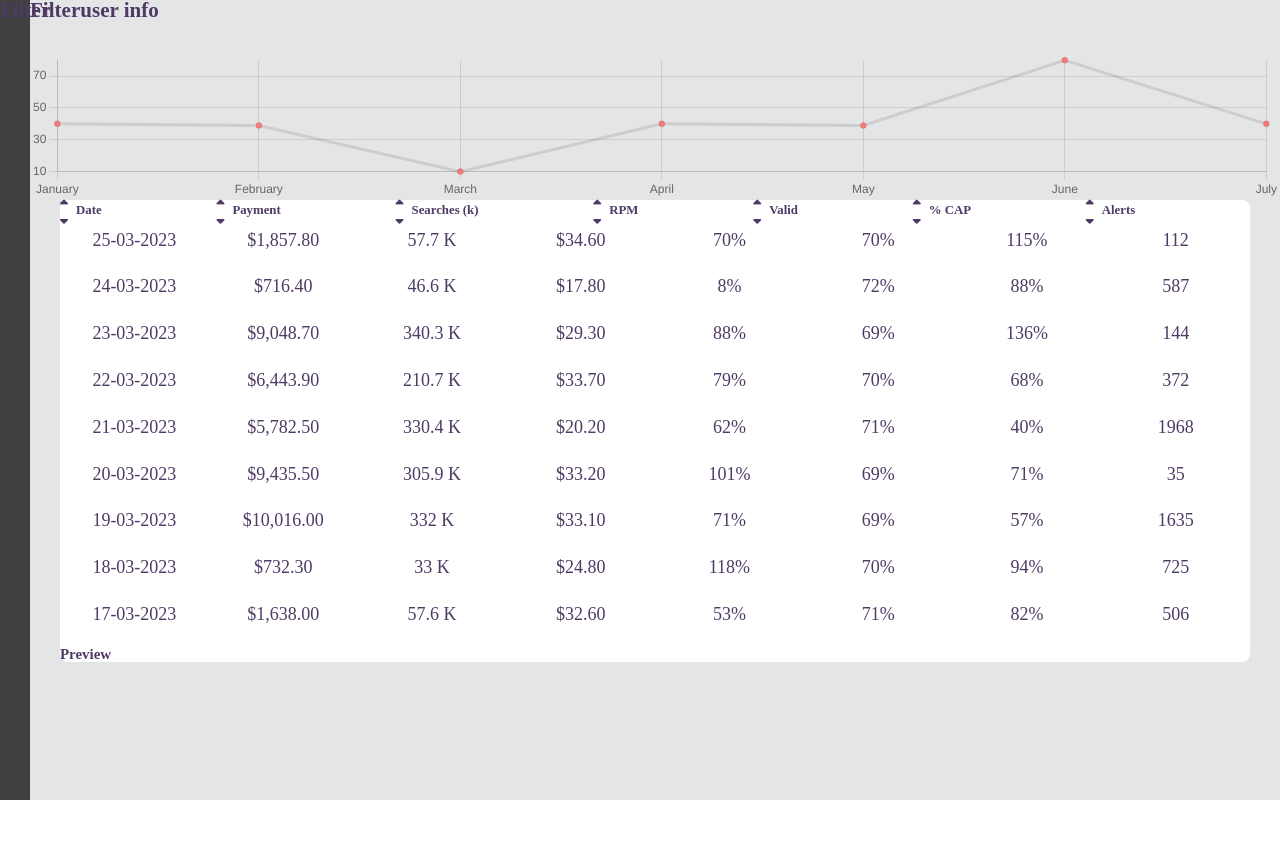
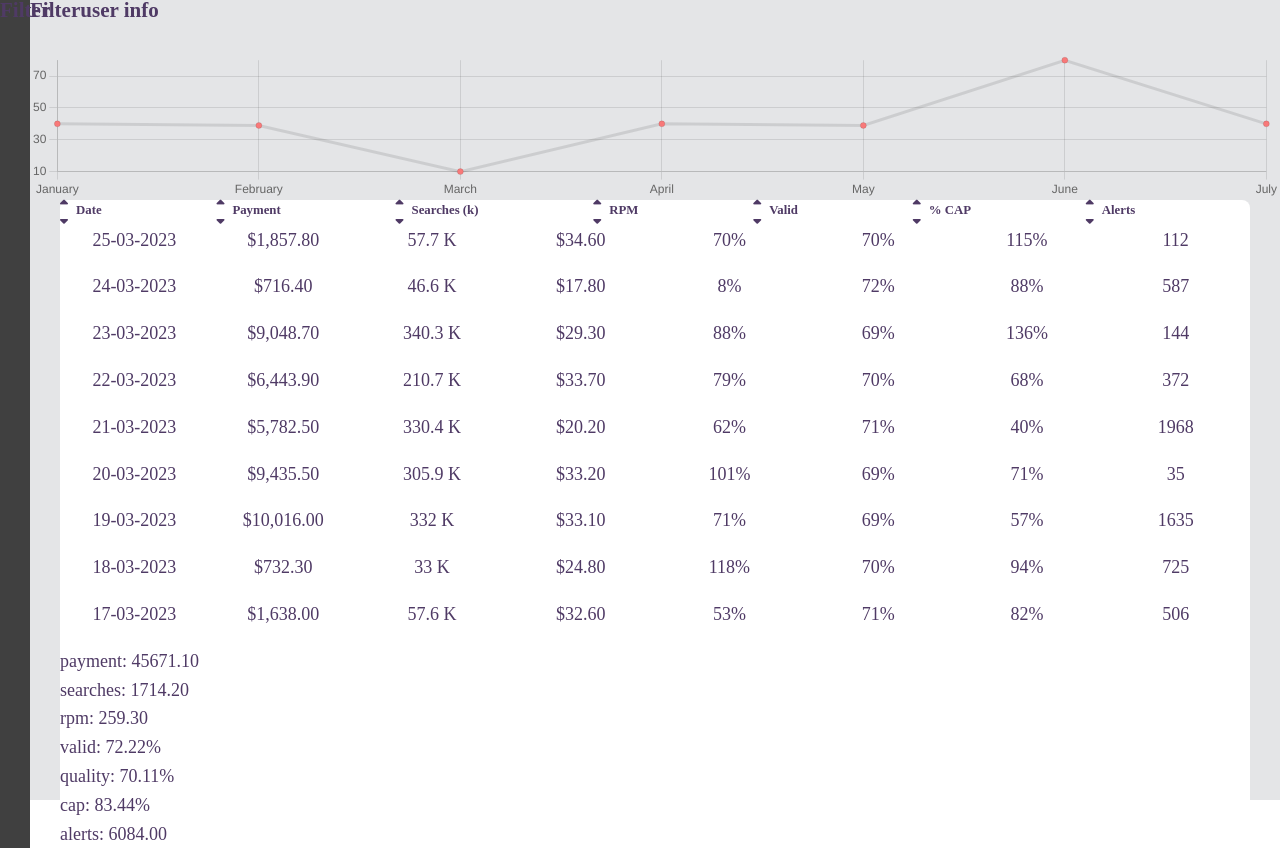
Before and after one commit to eran5000/Dashboard, a Vue app: page /#/ in a window 1280 px wide. Before the commit the page ends 800 px from the top, so only its background shows below. Built offline with nearby package versions, Linux system fonts and the light colour scheme.

Commit message:
getting quality from json

```diff
--- a/src/cmps/DataTable.vue
+++ b/src/cmps/DataTable.vue
@@ -2,7 +2,7 @@
   <section class="table-container">
     <TableHeader @sort="$emit('sort', $event)" />
     <DataList :entities="entities" />
-    <TableSummary />
+    <TableSummary :summaryData="summaryData" />
   </section>
 </template>
 <script>
@@ -15,10 +15,30 @@ export default {
   props: {
     entities: { type: Array },
   },
+  computed: {
+    summaryData() {
+      if (!this.entities.length) return;
+      const summaryData = {};
+
+      Object.keys(this.entities[0]).forEach(key => {
+        this.entities.reduce((acc, curr) => {
+          if (!acc[key]) acc[key] = {};
+          acc[key].total = (acc[key].total || 0) + curr[key];
+          acc[key].avg = acc[key].total / this.entities.length;
+          return acc;
+        }, summaryData);
+      });
+
+      return summaryData
+
+    }
+  },
   components: {
     DataList,
     TableHeader,
     TableSummary,
   },
+
+
 }
 </script>
--- a/src/cmps/TableSummary.vue
+++ b/src/cmps/TableSummary.vue
@@ -1,10 +1,33 @@
 <template>
   <section class="table-summary">
-      <h1>Preview</h1>
+    <!-- <div v-for="summary in summaryData"></div> -->
+    <div v-for="(value, key, index) in summaryData">
+      <template v-if="key !== 'date'">
+        <div>
+          {{ key }}:
+          {{ isAvg(key) ? value.avg.toFixed(2) + '%' : value.total.toFixed(2) }}
+        </div>
+      </template>
+    </div>
   </section>
 </template>
 <script>
 export default {
+  name: 'TableSummary',
+  props: {
+    summaryData: { type: Object },
+  },
+  Date() {
+    return {
+
+    }
+  },
+  methods: {
+    isAvg(key) {
+      const isAvgs = ['quality', 'valid', 'cap'];
+      return isAvgs.includes(key);
+    }
+  },
 
 }
 </script>
```
